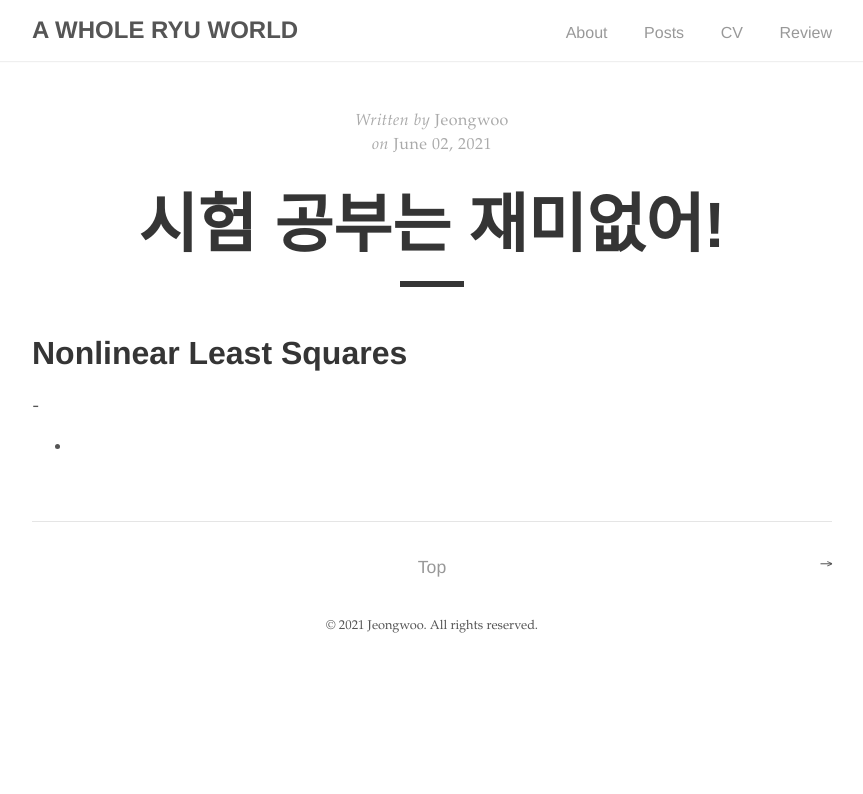
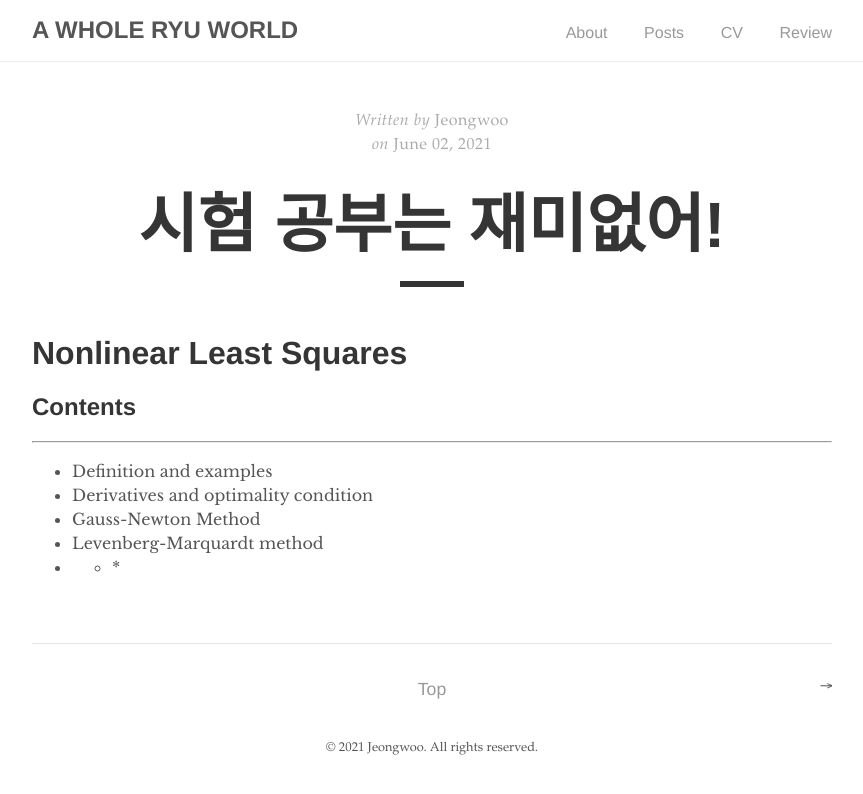
Before and after one commit to ryuqae/ryuqae.github.io, a Jekyll site: the page built from _posts/2021-06-02-todo.md, in a window 1280 px wide. Shown: the top 794 px of the page, without its empty margins (208-1071 px from the left). Built offline with Jekyll 4.4.1, drawn with Linux system fonts in a browser that asks for light colours.

Commit message:
Edit : several posts

```diff
--- a/_posts/2021-06-02-todo.md
+++ b/_posts/2021-06-02-todo.md
@@ -8,5 +8,10 @@ comments : false
 
 
 # Nonlinear Least Squares
--
--
+## Contents
+* * *
+- Definition and examples
+- Derivatives and optimality condition
+- Gauss-Newton Method
+- Levenberg-Marquardt method
+* * *
```
Also changed, not shown: _posts/2020-05-14-blog-open.md (+1 -1 lines), _posts/2020-05-15-mathjax-support-test.md (+1 -1 lines), _posts/2021-03-25-paper-review.md (+1 -1 lines).
